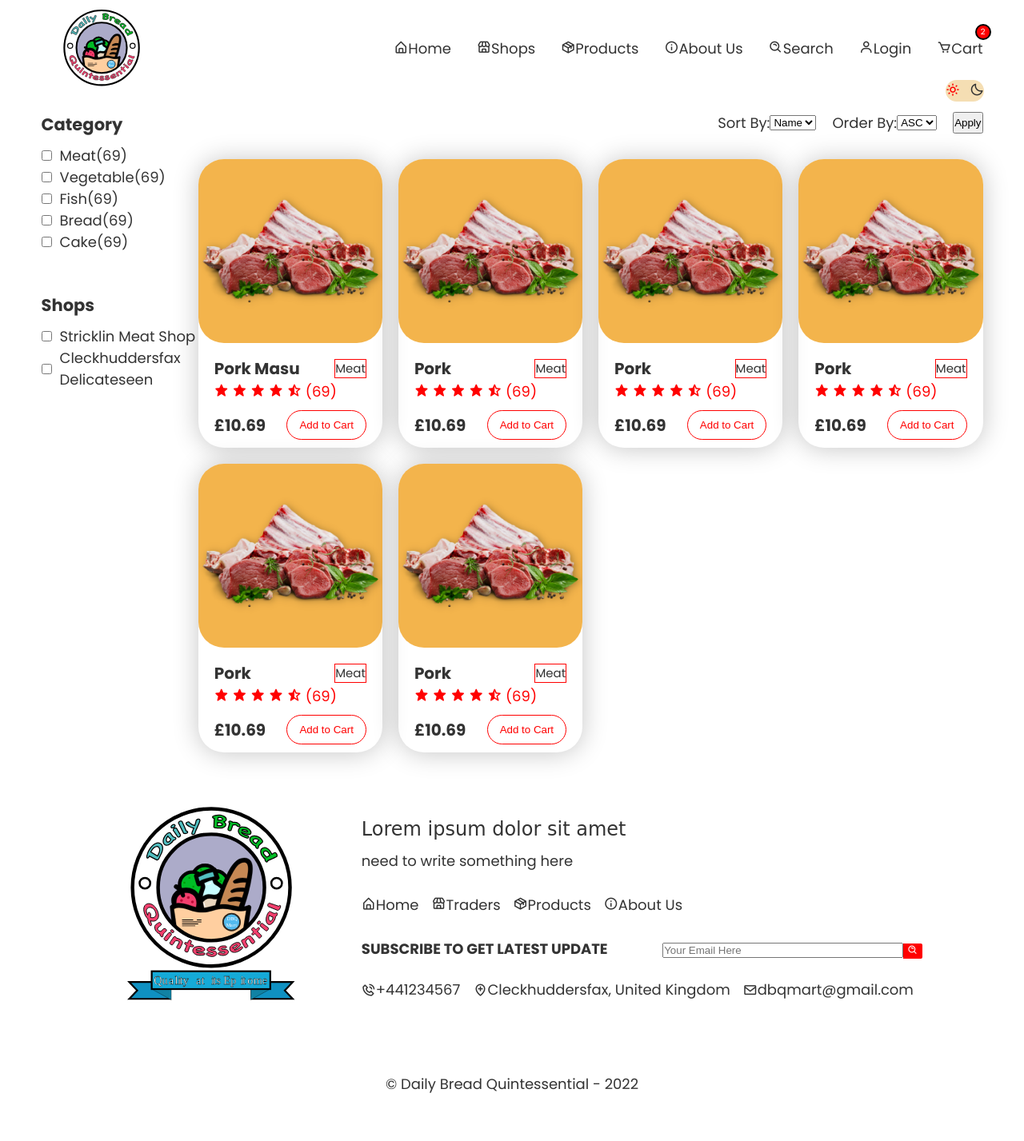
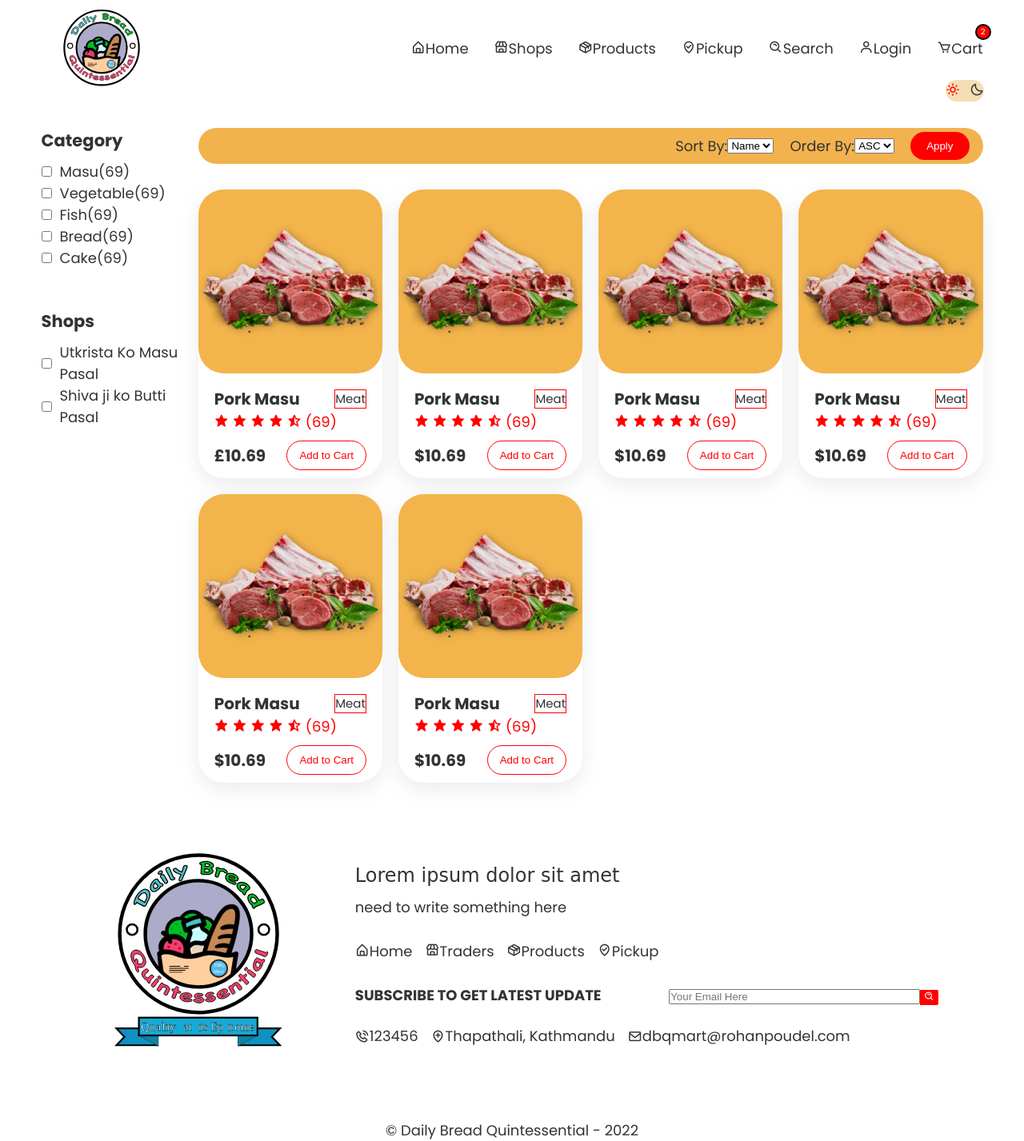
Before and after one commit to iamutkrista98/DBQ-MART, a PHP site: page /products.php in a window 1280 px wide. Shown: the whole page at 80% size. Before the commit the page ends 1367 px from the top, so only its background shows below. Run offline with PHP 8.4, Linux system fonts and the light colour scheme; some web fonts are replaced.

Commit message:
Massive Update
Updated product page:
Made the product page responsively,
Added Filter Menu

I updated the Product Grid to 2 columns for small mobile devices.
Removed ratings view at the product cart for small mobile devices.

added search box overlay

overall beautify

optimised code

```diff
--- a/website/components/footer/footer.php
+++ b/website/components/footer/footer.php
@@ -15,7 +15,7 @@
         <div class="icon first-footer-nav-icon"><a href=""><i class='bx bx-home-alt '></i>Home</a></div>
         <div class="icon"><a href=""><i class='bx bx-store'></i>Traders</a></div>
         <div class="icon"><a href=""><i class='bx bx-package'></i>Products</a></div>
-        <div class="icon"><a href=""><i class='bx bx-info-circle'></i>About Us</a>
+        <div class="icon"><a href=""><i class='bx bx-been-here'></i>Pickup</a>
         </div>
       </div>
       <div class="newsletter">
@@ -31,15 +31,15 @@
         <div class="footer-contact-items">
           <div class="footer-contact-item">
             <i class='bx bx-phone-call'></i>
-            <span>+441234567</span>
+            <span>123456</span>
           </div>
           <div class="footer-contact-item footer-contact-middle-item">
             <i class='bx bx-location-plus'></i>
-            <span>Cleckhuddersfax, United Kingdom</span>
+            <span>Thapathali, Kathmandu</span>
           </div>
           <div class="footer-contact-item">
             <i class='bx bx-envelope'></i>
-            <span>dbqmart@gmail.com</span>
+            <span>dbqmart@rohanpoudel.com</span>
           </div>
         </div>
       </div>
--- a/website/components/homeDeals/homDeals.css
+++ b/website/components/homeDeals/homDeals.css
@@ -1,9 +1,8 @@
-
-.featured .text-heading h1{
+.featured .text-heading h1 {
   font-family: var(--heading-font);
 }
 
-.featured-products{
+.featured-products {
   display: grid;
   grid-template-columns: 1fr 1fr 1fr 1fr;
   grid-template-rows: 1fr;
@@ -13,34 +12,35 @@
   margin-top: 32px;
 }
 
-.featured-product img{
+.featured-product img {
   border-radius: 32px;
   cursor: pointer;
 }
 
-.featured-product{
+.featured-product {
   border-radius: 32px;
-  box-shadow: 0px 1px 32px 0px rgba(0,0,0,0.23);
+  /* box-shadow: 0px 1px 32px 0px rgba(0, 0, 0, 0.23); */
+  box-shadow: rgba(149, 157, 165, 0.2) 0px 8px 24px;
 }
 
-.featured-product .text{
+.featured-product .text {
   padding: 10px 20px;
 }
 
-.featured-product .text h1{
+.featured-product .text h1 {
   font-size: 20px;
 }
 
-.featured-product .text h5{
+.featured-product .text h5 {
   border: 1px solid var(--primarycolor);
   font-weight: 400;
 }
 
-.featured-product .text .review-star{
+.featured-product .text .review-star {
   color: var(--primarycolor);
 }
 
-.featured-product .text .btn{
+.featured-product .text .btn {
   padding: 10px 15px;
   color: var(--primarycolor);
   border: 1px solid var(--primarycolor);
@@ -49,37 +49,37 @@
   transition: 0.5s;
 }
 
-.price-btn{
+.price-btn {
   display: flex;
   justify-content: space-between;
   align-items: center;
   margin-top: 10px;
 }
 
-.featured-product .text .btn:hover{
-  box-shadow: 0px 1px 32px 0px rgba(0,0,0,0.23);
+.featured-product .text .btn:hover {
+  box-shadow: 0px 1px 32px 0px rgba(0, 0, 0, 0.23);
   cursor: pointer;
   transition: 0.5s;
 }
 
-.title-category{
+.title-category {
   display: flex;
   justify-content: space-between;
   align-items: center;
 }
 
-.title-category{
+.title-category {
   cursor: pointer;
 }
 
-.view-more{
+.view-more {
   display: flex;
   justify-content: center;
   align-items: center;
   margin-top: 32px;
 }
 
-.view-more-btn{
+.view-more-btn {
   padding: 10px 10px;
   color: white;
   background-color: var(--primarycolor);
@@ -90,13 +90,13 @@
   transition: 0.5s;
 }
 
-.view-more-btn:hover{
-  box-shadow: 0px 1px 32px 0px rgba(0,0,0,0.23);
+.view-more-btn:hover {
+  box-shadow: 0px 1px 32px 0px rgba(0, 0, 0, 0.23);
   transition: 0.5s;
 }
 
 
-#deals .old-price{
+#deals .old-price {
   font-size: 16px;
   text-decoration: line-through;
 }
@@ -104,8 +104,8 @@
 
 /* Media Queries */
 
-@media (max-width: 990px){
-  .featured-products{
+@media (max-width: 990px) {
+  .featured-products {
     grid-template-columns: 1fr 1fr 1fr;
     grid-template-rows: 1fr;
     gap: 20px 20px;
@@ -116,9 +116,9 @@
 }
 
 
-@media (max-width: 768px){
+@media (max-width: 768px) {
 
-  .featured-products{
+  .featured-products {
     grid-template-columns: 1fr 1fr;
     grid-template-rows: 1fr;
     gap: 20px 20px;
@@ -128,15 +128,15 @@
   }
 }
 
-@media (max-width: 525px){
-  .featured-product .text .btn{
+@media (max-width: 525px) {
+  .featured-product .text .btn {
     padding: 5px 5px;
   }
 }
 
-@media (max-width: 496px){
+@media (max-width: 496px) {
 
-  .featured-products{
+  /* .featured-products{
       grid-template-columns: 1fr;
       grid-template-rows: 1fr;
       gap: 20px 20px;
@@ -148,20 +148,44 @@
 
   .featured-product{
       width: 80%;
-  }
+  } */
 
 
-  .featured .text-heading{
+  .featured .text-heading {
     display: flex;
     align-items: center;
     justify-content: center;
     text-align: center;
   }
 
-.featured-product img{
-    border-radius: 32px 0px 32px 0px;
-    width: 100%;
-    max-height: 250px;
+  .featured-product .review-star {
+    display: none;
+  }
+
+  .featured-product .price-btn {
+    display: flex;
+    flex-direction: column;
+  }
+
+  .featured-product .title-category {
+    display: flex;
+    flex-direction: column;
+  }
+
+  .featured-product {
+    text-align: center;
   }
 
 }
+
+@media (max-width: 317px) {
+
+  .featured-product .text h1 {
+    font-size: 14px;
+  }
+
+  .featured-product {
+    gap: 10px 10px;
+  }
+
+}
--- a/website/components/loginPageWindow/loginPageWindow.php
+++ b/website/components/loginPageWindow/loginPageWindow.php
@@ -50,6 +50,9 @@
                 <img src="./images/login-page/facebook.svg" alt="" />
               </div>
             </div>
+            <a href="#">
+              Login as a Seller ?
+            </a>
           </div>
         </form>
       </div>
@@ -98,6 +101,9 @@
                 <img src="./images/login-page/facebook.svg" alt="" />
               </div>
             </div>
+            <a href="#">
+              Login as a Seller ?
+            </a>
           </div>
         </form>
       </div>
--- a/website/components/nav/nav.php
+++ b/website/components/nav/nav.php
@@ -9,14 +9,17 @@
         <div class="icon"><a href="./index.php"><i class='bx bx-home-alt '></i>Home</a></div>
         <div class="icon"><a href=""><i class='bx bx-store'></i>Shops</a></div>
         <div class="icon"><a href="./products.php"><i class='bx bx-package'></i>Products</a></div>
-        <div class="icon"><a href=""><i class='bx bx-info-circle'></i>About Us</a>
+        <div class="icon"><a href=""><i class='bx bx-been-here'></i>Pickup</a>
         </div>
         <div class="close nav-toggle">
           <i class='bx bx-x'></i>
         </div>
         <div class="icons">
-          <div class="icon"><a href=""><i class='bx bx-search-alt'></i>Search</a></div>
-          <div class="icon login"><a href="#"><i class='bx bx-user'></i>Login</a></div>
+          <div class="icon" onclick="openSearch()"><a href="#"><i class='bx bx-search-alt'></i>Search</a></div>
+          <div class="icon"><a href=" ./login.php?usertype=Buyer">
+              <i class='bx bx-user'></i>Login
+            </a>
+          </div>
           <div class="icon cart"><a href=""><i class='bx bx-cart'></i>Cart<span>2</span></a></div>
         </div>
       </div>
--- a/website/components/productsPage/productsPage.css
+++ b/website/components/productsPage/productsPage.css
@@ -42,3 +42,130 @@
 .filters-last {
   margin-bottom: 50px;
 }
+
+.sorting-filter button {
+  margin-right: 12px;
+  background-color: var(--primarycolor);
+  border: none;
+  border-radius: 32px;
+  color: white;
+  padding: 10px 20px;
+  cursor: pointer;
+}
+
+.sorting-filter {
+  border-radius: 32px;
+  background-color: var(--themecolor);
+  padding: 5px;
+  position: relative;
+}
+
+.all-products .featured-product {
+  box-shadow: rgba(149, 157, 165, 0.2) 0px 8px 24px;
+}
+
+.close-filter {
+  display: none;
+}
+
+.sorting-filter-middle {
+  display: flex;
+  flex-direction: row;
+}
+
+.products-filter-mobile-icon {
+  display: none;
+}
+
+@media (max-width: 768px) {
+
+  .products-filter {
+    position: fixed;
+    top: 0;
+    left: -100%;
+    width: 100%;
+    max-width: 400px;
+    height: 100%;
+    background-color: white;
+    font-size: 29px;
+    z-index: 2;
+    flex-direction: column;
+    align-items: flex-start;
+    padding: 64px 16px;
+    transition: 0.5s;
+    box-shadow: 8px 10px 43px -15px rgba(0, 0, 0, 0.41);
+  }
+
+  .show-filter {
+    left: 0;
+  }
+
+  .products-filter-mobile-icon {
+    font-size: 28px;
+    cursor: pointer;
+    position: absolute;
+    left: 20px;
+    display: block;
+  }
+
+  .close-filter {
+    display: block;
+    font-size: 32px;
+    cursor: pointer;
+  }
+
+  .filter-title {
+    display: flex;
+    justify-content: space-between;
+  }
+
+  .filters-text {
+    display: none;
+  }
+
+}
+
+@media (max-width: 523px) {
+  .sorting-filter {
+    flex-direction: column;
+  }
+
+  .products-filter-mobile-icon {
+    position: relative;
+    top: 0;
+    left: 0;
+    display: flex;
+    align-items: center;
+    background-color: var(--primarycolor);
+    justify-content: center;
+    font-size: 18px;
+    border: none;
+    border-radius: 32px;
+    color: white;
+    padding: 5px 20px;
+    cursor: pointer;
+  }
+
+  .sorting-filter button {
+    margin-right: 0px;
+  }
+
+  .sorting-filter-middle {
+    display: flex;
+    justify-content: center;
+    align-items: center;
+  }
+
+  .filters-text {
+    display: block;
+  }
+
+}
+
+@media (max-width: 415px) {
+
+  .sorting-filter-middle {
+    flex-direction: column;
+  }
+
+}
--- a/website/components/productsPage/productsPage.php
+++ b/website/components/productsPage/productsPage.php
@@ -1,12 +1,16 @@
+<section id="products-page">
   <div class="container">
     <div class="products-page">
       <div class="products-filter">
         <div class="filter-title">
           <h3>Category</h3>
+          <div class="close-filter">
+            <i class='bx bx-x'></i>
+          </div>
         </div>
         <div class="filters">
           <input type="checkbox" id="masu" name="Masu" value="Masu">
-        <label for="masu">Meat</label><br>
+          <label for="masu">Masu</label><br>
           <span>(69)</span>
         </div>
         <div class="filters">
@@ -34,15 +38,22 @@
         </div>
         <div class="filters">
           <input type="checkbox" id="firstshop" name="firstshop" value="Utkrista Ko Masu Pasal">
-        <label for="masu">Stricklin Meat Shop</label><br>
+          <label for="masu">Utkrista Ko Masu Pasal</label><br>
         </div>
         <div class="filters">
           <input type="checkbox" id="secondshop" name="secondshop" value="Shiva ji ko Butti Pasal">
-        <label for="masu">Cleckhuddersfax Delicateseen</label><br>
+          <label for="masu">Shiva ji ko Butti Pasal</label><br>
         </div>
       </div>
       <div class="all-products">
         <div class="sorting-filter">
+          <div class="products-filter-mobile-icon">
+            <i class='bx bx-filter-alt'></i>
+            <div class="filters-text">
+              Filters
+            </div>
+          </div>
+          <div class="sorting-filter-middle">
             <div class="filters sort-by-first">
               <label for="sort-by">Sort By:</label>
               <select name="sort-by" id="sord-by">
@@ -56,6 +67,7 @@
                 <option value="Name">ASC</option>
                 <option value="Price">DES</option>
               </select>
+            </div>
           </div>
           <button>Apply</button>
         </div>
@@ -88,7 +100,7 @@
               <img src="./images/trader-1.png" alt="">
               <div class="text">
                 <div class="title-category">
-                <h1 class="title">Pork</h1>
+                  <h1 class="title">Pork Masu</h1>
                   <h5 class="category">Meat</h5>
                 </div>
                 <div class="review-star">
@@ -101,7 +113,7 @@
                 </div>
                 <div class="price-btn">
                   <div class="prices">
-                  <h1 class="price new-price">£10.69</h1>
+                    <h1 class="price new-price">$10.69</h1>
                   </div>
                   <button class="btn">Add to Cart</button>
                 </div>
@@ -111,7 +123,7 @@
               <img src="./images/trader-1.png" alt="">
               <div class="text">
                 <div class="title-category">
-                <h1 class="title">Pork</h1>
+                  <h1 class="title">Pork Masu</h1>
                   <h5 class="category">Meat</h5>
                 </div>
                 <div class="review-star">
@@ -124,7 +136,7 @@
                 </div>
                 <div class="price-btn">
                   <div class="prices">
-                  <h1 class="price new-price">£10.69</h1>
+                    <h1 class="price new-price">$10.69</h1>
                   </div>
                   <button class="btn">Add to Cart</button>
                 </div>
@@ -134,7 +146,7 @@
               <img src="./images/trader-1.png" alt="">
               <div class="text">
                 <div class="title-category">
-                <h1 class="title">Pork</h1>
+                  <h1 class="title">Pork Masu</h1>
                   <h5 class="category">Meat</h5>
                 </div>
                 <div class="review-star">
@@ -147,7 +159,7 @@
                 </div>
                 <div class="price-btn">
                   <div class="prices">
-                  <h1 class="price new-price">£10.69</h1>
+                    <h1 class="price new-price">$10.69</h1>
                   </div>
                   <button class="btn">Add to Cart</button>
                 </div>
@@ -157,7 +169,7 @@
               <img src="./images/trader-1.png" alt="">
               <div class="text">
                 <div class="title-category">
-                <h1 class="title">Pork</h1>
+                  <h1 class="title">Pork Masu</h1>
                   <h5 class="category">Meat</h5>
                 </div>
                 <div class="review-star">
@@ -170,7 +182,7 @@
                 </div>
                 <div class="price-btn">
                   <div class="prices">
-                  <h1 class="price new-price">£10.69</h1>
+                    <h1 class="price new-price">$10.69</h1>
                   </div>
                   <button class="btn">Add to Cart</button>
                 </div>
@@ -180,7 +192,7 @@
               <img src="./images/trader-1.png" alt="">
               <div class="text">
                 <div class="title-category">
-                <h1 class="title">Pork</h1>
+                  <h1 class="title">Pork Masu</h1>
                   <h5 class="category">Meat</h5>
                 </div>
                 <div class="review-star">
@@ -193,7 +205,7 @@
                 </div>
                 <div class="price-btn">
                   <div class="prices">
-                  <h1 class="price new-price">£10.69</h1>
+                    <h1 class="price new-price">$10.69</h1>
                   </div>
                   <button class="btn">Add to Cart</button>
                 </div>
@@ -203,3 +215,4 @@
         </div>
       </div>
     </div>
+</section>
--- /dev/null
+++ b/website/components/searchbox/searchbox.php
@@ -0,0 +1,9 @@
+<div id="myOverlay" class="overlay">
+  <span class="closebtn" onclick="closeSearch()" title="Close Overlay">×</span>
+  <div class="overlay-content">
+    <form action="/action_page.php">
+      <input type="text" placeholder="Search.." name="search">
+      <button type="submit"><i class='bx bx-search-alt'></i></button>
+    </form>
+  </div>
+</div>
--- a/website/css/dark.css
+++ b/website/css/dark.css
@@ -98,6 +98,19 @@
   color: white;
 }
 
+.dark #products-page {
+  border: 1px solid white;
+}
+
+.dark .sorting-filter {
+  background-color: var(--dark-featured-product);
+  border-radius: 32px;
+}
+
+.dark .all-products .featured-product {
+  box-shadow: none;
+}
+
 
 @media (max-width: 768px) {
   .dark .middle-featured {
--- a/website/css/main.css
+++ b/website/css/main.css
@@ -4,50 +4,50 @@
 @import url(../components/darkToggle/darkToggle.css);
 @import url(../components/nav/nav.css);
 @import url(../components/footer/footer.css);
-@import url(../components/loginPopup/loginPopup.css);
+@import url(../components/searchbox/searchbox.css);
 
 *,
 *::before,
-*::after{
-    margin: 0;
-    padding: 0;
-    box-sizing: border-box;
+*::after {
+  margin: 0;
+  padding: 0;
+  box-sizing: border-box;
 }
 
 
-html{
+html {
   font-family: var(--body-font);
   font-size: 18px;
   color: var(--primarytextcolor);
   scroll-behavior: smooth;
 }
 
-body{
+body {
   overflow-x: hidden;
 }
 
-section{
+section {
   padding: 20px;
 }
 
 
-img{
+img {
   width: 100%;
   max-width: 100%;
   height: auto;
 }
 
-a{
+a {
   text-decoration: none;
   color: inherit;
 }
 
-p{
+p {
   font-size: 16px;
 }
 
 
-.container{
+.container {
   width: 100%;
   max-width: 1225px;
   margin: 0 auto;
--- a/website/index.php
+++ b/website/index.php
@@ -21,11 +21,11 @@
   <header>
     <?PHP
     include "./components/nav/nav.php";
-    include "./components/loginPopup/loginPopup.php";
     ?>
   </header>
   <!-- Header Ends -->
   <?PHP
+  include "./components/searchbox/searchbox.php";
   include "./components/darkToggle/darkToggle.php";
   ?>
   <!-- Dark Toggle Ends -->
--- a/website/js/main.js
+++ b/website/js/main.js
@@ -34,14 +34,12 @@
 }
 //For Dark Mode Ends
 
-const loginButton = document.querySelector('.popup-window');
-
-document.querySelector(".login").onclick = () => {
-  loginButton.classList.add("popup-active");
+function openSearch() {
+  document.getElementById("myOverlay").style.display = "block";
 }
 
-document.querySelector(".popup-close").onclick = () => {
-  loginButton.classList.remove("popup-active");
+function closeSearch() {
+  document.getElementById("myOverlay").style.display = "none";
 }
 
 //For Popup Window Ends
--- a/website/login.php
+++ b/website/login.php
@@ -16,7 +16,6 @@
   <header>
     <?PHP
     include "./components/nav/nav.php";
-    include "./components/loginPopup/loginPopup.php";
     ?>
   </header>
   <!-- Header Ends -->
@@ -25,6 +24,7 @@
   ?>
   <!-- Dark Toggle Ends -->
   <?PHP
+  include "./components/searchbox/searchbox.php";
   include "./components/loginPageWindow/loginPageWindow.php";
   ?>
   <!-- Login Page Ends -->
--- a/website/products.php
+++ b/website/products.php
@@ -17,7 +17,6 @@
   <header>
     <?PHP
     include "./components/nav/nav.php";
-    include "./components/loginPopup/loginPopup.php";
     ?>
   </header>
   <!-- Header Ends -->
@@ -26,6 +25,7 @@
   ?>
   <!-- Dark Toggle Ends -->
   <?PHP
+  include "./components/searchbox/searchbox.php";
   include "./components/productsPage/productsPage.php";
   ?>
   <!-- Products Page Ends -->
@@ -34,6 +34,7 @@
   ?>
   <script src="./js/main.js"></script>
   <script src="./js/login.js"></script>
+  <script src="./js/product-filter.js"></script>
 </body>
 
 </html>
```
Also changed, not shown: website/components/homeDeals/homeDeals.php (+12 -12 lines), website/components/homeTraders/homeTraders.css (+17 -18 lines), website/components/searchbox/searchbox.css (added, +61 -0 lines), website/js/product-filter.js (added, +11 -0 lines). Lines whose indentation alone changed are shown as unchanged.
